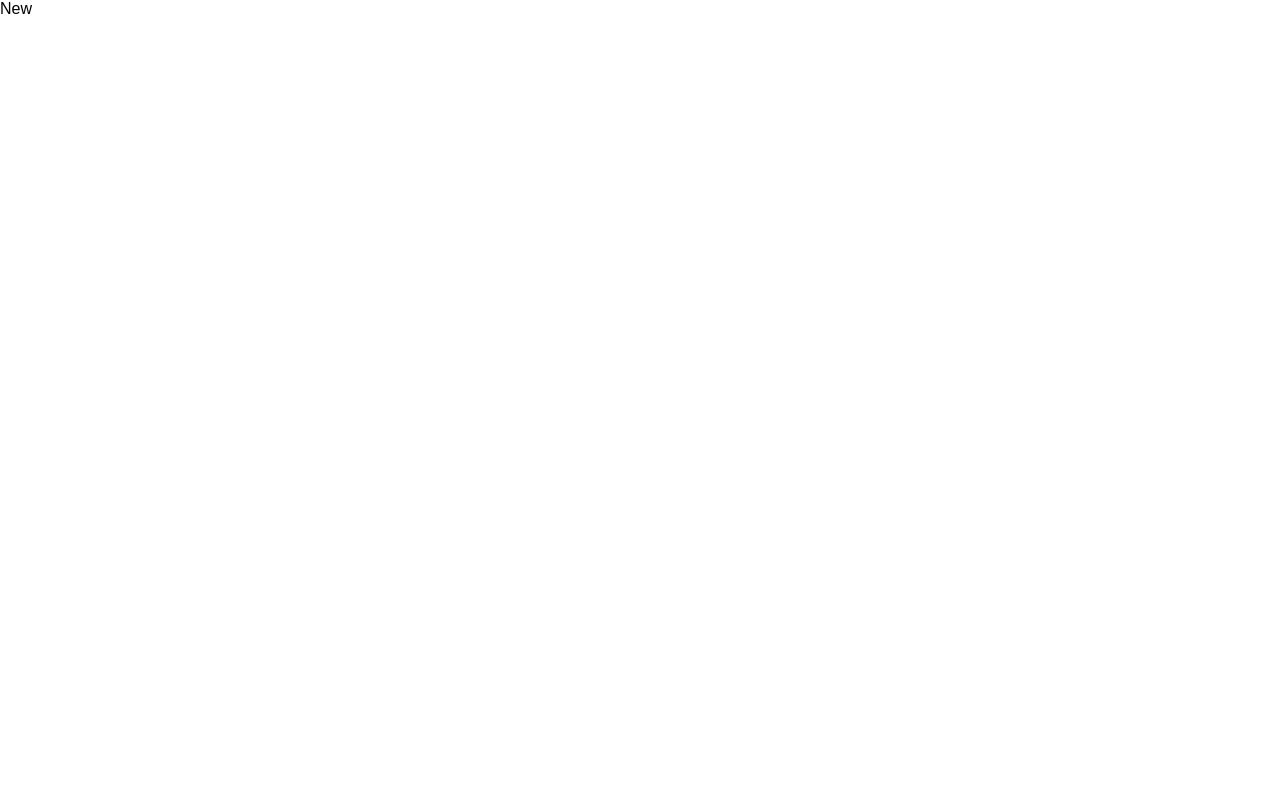
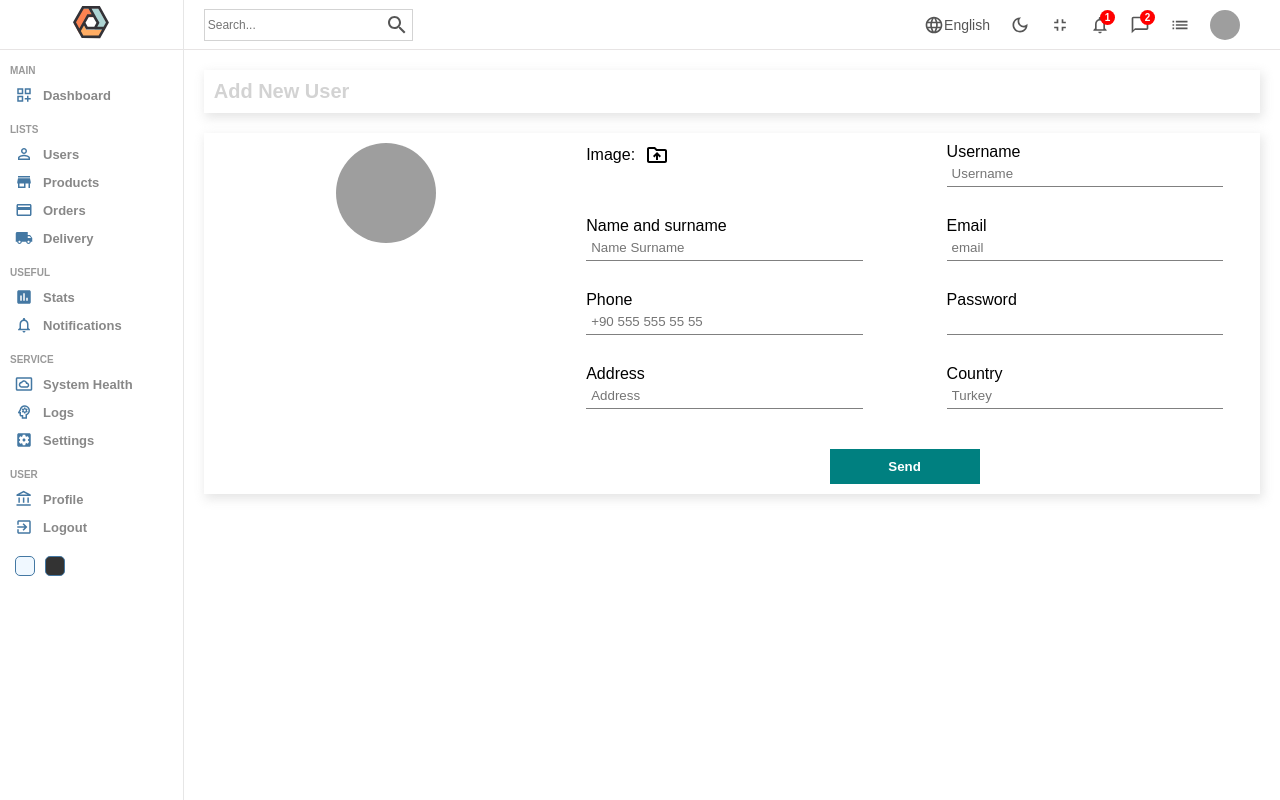
Before and after one commit to huseyinturkmenoglu/react-admin-dashboard, a React (Create React App) app: page /users/new in a window 1280 px wide. Built offline with nearby package versions, Linux system fonts and the light colour scheme; grey boxes are pictures that could not be loaded.

Commit message:
Completed edit page

```diff
--- a/public/index.css
+++ b/public/index.css
@@ -37,6 +37,71 @@
 }
 .list__container {
   flex: 6;
+}
+
+.new {
+  width: 100%;
+  display: flex;
+}
+.new__container {
+  flex: 6;
+}
+.new__container__top, .new__container__bottom {
+  -webkit-box-shadow: 2px 4px 10px 1px rgba(0, 0, 0, 0.47);
+  box-shadow: 2px 4px 10px 1px rgba(201, 201, 201, 0.47);
+  padding: 10px;
+  margin: 20px;
+  display: flex;
+}
+.new__container__top h1, .new__container__bottom h1 {
+  color: #d3d3d3;
+  font-size: 20px;
+}
+.new__container__top .left, .new__container__bottom .left {
+  flex: 1;
+  text-align: center;
+}
+.new__container__top .left img, .new__container__bottom .left img {
+  width: 100px;
+  height: 100px;
+  border-radius: 50%;
+  object-fit: cover;
+}
+.new__container__top .right, .new__container__bottom .right {
+  flex: 2;
+}
+.new__container__top .right form, .new__container__bottom .right form {
+  display: flex;
+  flex-wrap: wrap;
+  gap: 30px;
+  justify-content: space-around;
+}
+.new__container__top .right form .formInput, .new__container__bottom .right form .formInput {
+  width: 40%;
+}
+.new__container__top .right form .formInput label, .new__container__bottom .right form .formInput label {
+  display: flex;
+  align-items: center;
+  gap: 10px;
+}
+.new__container__top .right form .formInput label .icon, .new__container__bottom .right form .formInput label .icon {
+  cursor: pointer;
+}
+.new__container__top .right form .formInput input, .new__container__bottom .right form .formInput input {
+  width: 100%;
+  padding: 5px;
+  border: none;
+  border-bottom: 1px solid #808080;
+}
+.new__container__top .right form button, .new__container__bottom .right form button {
+  width: 150px;
+  padding: 10px;
+  border: none;
+  background-color: #008080;
+  color: #fff;
+  font-weight: bold;
+  cursor: pointer;
+  margin-top: 10px;
 }
 
 .single {
@@ -263,6 +328,9 @@
 }
 .widget .left .title,
 .widget .right .title {
+  display: flex;
+  justify-content: space-between;
+  align-items: center;
   font-weight: bold;
   font-size: 14px;
   color: #a0a0a0;
@@ -299,7 +367,10 @@
   font-size: 18px;
   padding: 5px;
   border-radius: 5px;
-  align-self: flex-end;
+  margin-right: 8px;
+}
+.widget .right {
+  align-items: flex-end;
 }
 
 .chart {
--- a/src/App.js
+++ b/src/App.js
@@ -5,6 +5,7 @@ import Login from "./pages/Login";
 import List from "./pages/List";
 import New from "./pages/New";
 import Single from "./pages/Single";
+import {userInputs, productInputs} from './formSource';
 
 function App() {
   return (
@@ -14,14 +15,14 @@ function App() {
           <Route index element={<Home />} />
           <Route path="login" element={<Login />} />
           <Route path="users">
-            <Route index element={<List />} />
+            <Route index element={<List addNewTitle="Add New User" url="/users/new" />} />
             <Route path=":userId" element={<Single />} />
-            <Route path="new" element={<New />} />
+            <Route path="new" element={<New inputs={userInputs} title="Add New User" />} />
           </Route>
           <Route path="products">
-            <Route index element={<List />} />
+            <Route index element={<List addNewTitle="Add New Product" url="/products/new"/>} />
             <Route path=":productId" element={<Single />} />
-            <Route path="new" element={<New />} />
+            <Route path="new" element={<New inputs={productInputs} title="Add New Product" />} />
           </Route>
         </Route>
       </Routes>
--- a/src/components/Sidebar.js
+++ b/src/components/Sidebar.js
@@ -1,18 +1,21 @@
 import React from "react";
 import logo from "../images/logo.svg";
-import DashboardIcon from "@mui/icons-material/Dashboard";
-import PersonOutlineIcon from "@mui/icons-material/PersonOutline";
-import LocalShippingIcon from "@mui/icons-material/LocalShipping";
-import CreditCardIcon from "@mui/icons-material/CreditCard";
-import StoreIcon from "@mui/icons-material/Store";
-import InsertChartIcon from "@mui/icons-material/InsertChart";
-import SettingsApplicationsIcon from "@mui/icons-material/SettingsApplications";
-import ExitToAppIcon from "@mui/icons-material/ExitToApp";
-import NotificationsNoneIcon from "@mui/icons-material/NotificationsNone";
-import SettingsSystemDaydreamOutlinedIcon from "@mui/icons-material/SettingsSystemDaydreamOutlined";
-import PsychologyOutlinedIcon from "@mui/icons-material/PsychologyOutlined";
-import AccountCircleOutlinedIcon from "@mui/icons-material/AccountCircleOutlined";
+import {
+  DashboardCustomizeOutlined,
+  AccountBalanceOutlined,
+  PersonOutline,
+  LocalShipping,
+  CreditCard,
+  Store,
+  InsertChart,
+  SettingsApplications,
+  ExitToApp,
+  NotificationsNone,
+  SettingsSystemDaydreamOutlined,
+  PsychologyOutlined,
+} from "@mui/icons-material";
 import { Link } from "react-router-dom";
+import styled from "styled-components";
 
 function sidebar() {
   return (
@@ -25,62 +28,62 @@ function sidebar() {
       <div className="sidebar__body">
         <ul>
           <p className="title">MAIN</p>
-          <Link to="/" style={{ textDecoration: "none" }}>
+          <SideBarLink to="/">
             <li>
-              <DashboardIcon className="icon" />
+              <DashboardCustomizeOutlined className="icon" />
               <span>Dashboard</span>
             </li>
-          </Link>
+          </SideBarLink>
           <p className="title">LISTS</p>
-          <Link to="/users" style={{ textDecoration: "none" }}>
+          <SideBarLink to="/users">
             <li>
-              <PersonOutlineIcon className="icon" />
+              <PersonOutline className="icon" />
               <span>Users</span>
             </li>
-          </Link>
-          <Link to="/products" style={{ textDecoration: "none" }}>
+          </SideBarLink>
+          <SideBarLink to="/products">
             <li>
-              <StoreIcon className="icon" />
+              <Store className="icon" />
               <span>Products</span>
             </li>
-          </Link>
+          </SideBarLink>
           <li>
-            <CreditCardIcon className="icon" />
+            <CreditCard className="icon" />
             <span>Orders</span>
           </li>
           <li>
-            <LocalShippingIcon className="icon" />
+            <LocalShipping className="icon" />
             <span>Delivery</span>
           </li>
           <p className="title">USEFUL</p>
           <li>
-            <InsertChartIcon className="icon" />
+            <InsertChart className="icon" />
             <span>Stats</span>
           </li>
           <li>
-            <NotificationsNoneIcon className="icon" />
+            <NotificationsNone className="icon" />
             <span>Notifications</span>
           </li>
           <p className="title">SERVICE</p>
           <li>
-            <SettingsSystemDaydreamOutlinedIcon className="icon" />
+            <SettingsSystemDaydreamOutlined className="icon" />
             <span>System Health</span>
           </li>
           <li>
-            <PsychologyOutlinedIcon className="icon" />
+            <PsychologyOutlined className="icon" />
             <span>Logs</span>
           </li>
           <li>
-            <SettingsApplicationsIcon className="icon" />
+            <SettingsApplications className="icon" />
             <span>Settings</span>
           </li>
           <p className="title">USER</p>
           <li>
-            <AccountCircleOutlinedIcon className="icon" />
+            <AccountBalanceOutlined className="icon" />
             <span>Profile</span>
           </li>
           <li>
-            <ExitToAppIcon className="icon" />
+            <ExitToApp className="icon" />
             <span>Logout</span>
           </li>
         </ul>
@@ -93,4 +96,8 @@ function sidebar() {
   );
 }
 
+const SideBarLink = styled(Link)`
+  text-decoration: none;
+`;
+
 export default sidebar;
--- /dev/null
+++ b/src/formSource.js
@@ -0,0 +1,76 @@
+export const userInputs = [
+  {
+    id: 1,
+    label: "Username",
+    type: "text",
+    placeholder: "Username",
+  },
+  {
+    id: 2,
+    label: "Name and surname",
+    type: "text",
+    placeholder: "Name Surname",
+  },
+  {
+    id: 3,
+    label: "Email",
+    type: "mail",
+    placeholder: "email",
+  },
+  {
+    id: 4,
+    label: "Phone",
+    type: "text",
+    placeholder: "+90 555 555 55 55",
+  },
+  {
+    id: 5,
+    label: "Password",
+    type: "password",
+  },
+  {
+    id: 6,
+    label: "Address",
+    type: "text",
+    placeholder: "Address",
+  },
+  {
+    id: 7,
+    label: "Country",
+    type: "text",
+    placeholder: "Turkey",
+  },
+];
+
+export const productInputs = [
+  {
+    id: 1,
+    label: "Title",
+    type: "text",
+    placeholder: "Apple Macbook Pro",
+  },
+  {
+    id: 2,
+    label: "Description",
+    type: "text",
+    placeholder: "Description",
+  },
+  {
+    id: 3,
+    label: "Category",
+    type: "text",
+    placeholder: "Computers",
+  },
+  {
+    id: 4,
+    label: "Price",
+    type: "text",
+    placeholder: "100",
+  },
+  {
+    id: 5,
+    label: "Stock",
+    type: "text",
+    placeholder: "in stock",
+  },
+];
--- a/src/pages/List.js
+++ b/src/pages/List.js
@@ -2,13 +2,13 @@ import Sidebar from '../components/Sidebar';
 import Navbar from '../components/Navbar';
 import Datatable from '../components/Datatable';
 
-function List() {
+function List({addNewTitle, url}) {
   return (
     <div className='list'>
       <Sidebar />
       <div className='list__container'>
         <Navbar />
-        <Datatable />
+        <Datatable addNewTitle={addNewTitle} url={url} />
       </div>
     </div>
   )
--- a/src/pages/New.js
+++ b/src/pages/New.js
@@ -1,9 +1,60 @@
-import React from 'react'
+import Sidebar from "../components/Sidebar";
+import Navbar from "../components/Navbar";
+import DriveFolderUploadOutlinedIcon from "@mui/icons-material/DriveFolderUploadOutlined";
+import styled from "styled-components";
+import { useState } from "react";
 
-function New() {
+const New = ({ inputs, title }) => {
+  const [file, setFile] = useState("");
+
   return (
-    <div>New</div>
-  )
-}
+    <div className="new">
+      <Sidebar />
+      <div className="new__container">
+        <Navbar />
+        <div className="new__container__top">
+          <h1>{title}</h1>
+        </div>
+        <div className="new__container__bottom">
+          <div className="left">
+            <img
+              src={
+                file
+                  ? URL.createObjectURL(file)
+                  : "https://icon-library.com/images/no-image-icon/no-image-icon-0.jpg"
+              }
+              alt="noimage"
+            />
+          </div>
+          <div className="right">
+            <form>
+              <div className="formInput">
+                <label htmlFor="file">
+                  Image: <DriveFolderUploadOutlinedIcon className="icon" />
+                </label>
+                <ImageUpload
+                  type="file"
+                  id="file"
+                  onChange={(e) => setFile(e.target.files[0])}
+                />
+              </div>
+              {inputs.map((input) => (
+                <div className="formInput" key={input.id}>
+                  <label>{input.label}</label>
+                  <input type={input.type} placeholder={input.placeholder} />
+                </div>
+              ))}
+              <button>Send</button>
+            </form>
+          </div>
+        </div>
+      </div>
+    </div>
+  );
+};
 
-export default New
+const ImageUpload = styled.input`
+  display: none;
+`;
+
+export default New;
--- a/src/sass/pages/new.scss
+++ b/src/sass/pages/new.scss
@@ -0,0 +1,77 @@
+.new {
+    width: 100%;
+    display: flex;
+
+    &__container {
+        flex: 6;
+
+        &__top,
+        &__bottom {
+            -webkit-box-shadow: 2px 4px 10px 1px rgba(0, 0, 0, 0.47);
+            box-shadow: 2px 4px 10px 1px rgba(201, 201, 201, 0.47);
+            padding: 10px;
+            margin: 20px;
+            display: flex;
+
+            h1 {
+                color: #d3d3d3;
+                font-size: 20px;
+            }
+
+            .left {
+                flex: 1;
+                text-align: center;
+
+                img {
+                    width: 100px;
+                    height: 100px;
+                    border-radius: 50%;
+                    object-fit: cover;
+                }
+            }
+
+            .right {
+                flex: 2;
+
+                form {
+                    display: flex;
+                    flex-wrap: wrap;
+                    gap: 30px;
+                    justify-content: space-around;
+
+                    .formInput {
+                        width: 40%;
+
+                        label {
+                            display: flex;
+                            align-items: center;
+                            gap: 10px;
+
+                            .icon {
+                                cursor: pointer;
+                            }
+                        }
+
+                        input {
+                            width: 100%;
+                            padding: 5px;
+                            border: none;
+                            border-bottom: 1px solid #808080;
+                        }
+                    }
+
+                    button {
+                        width: 150px;
+                        padding: 10px;
+                        border: none;
+                        background-color: #008080;
+                        color: #fff;
+                        font-weight: bold;
+                        cursor: pointer;
+                        margin-top: 10px;
+                    }
+                }
+            }
+        }
+    }
+}
```
Also changed, not shown: src/components/Datatable.js (+10 -5 lines), src/components/Feature.js (+18 -10 lines), src/components/Widget.js (+18 -17 lines), src/sass/components/widget.scss (+9 -2 lines), 1 other file (tests, documents, lock files or other folders).
